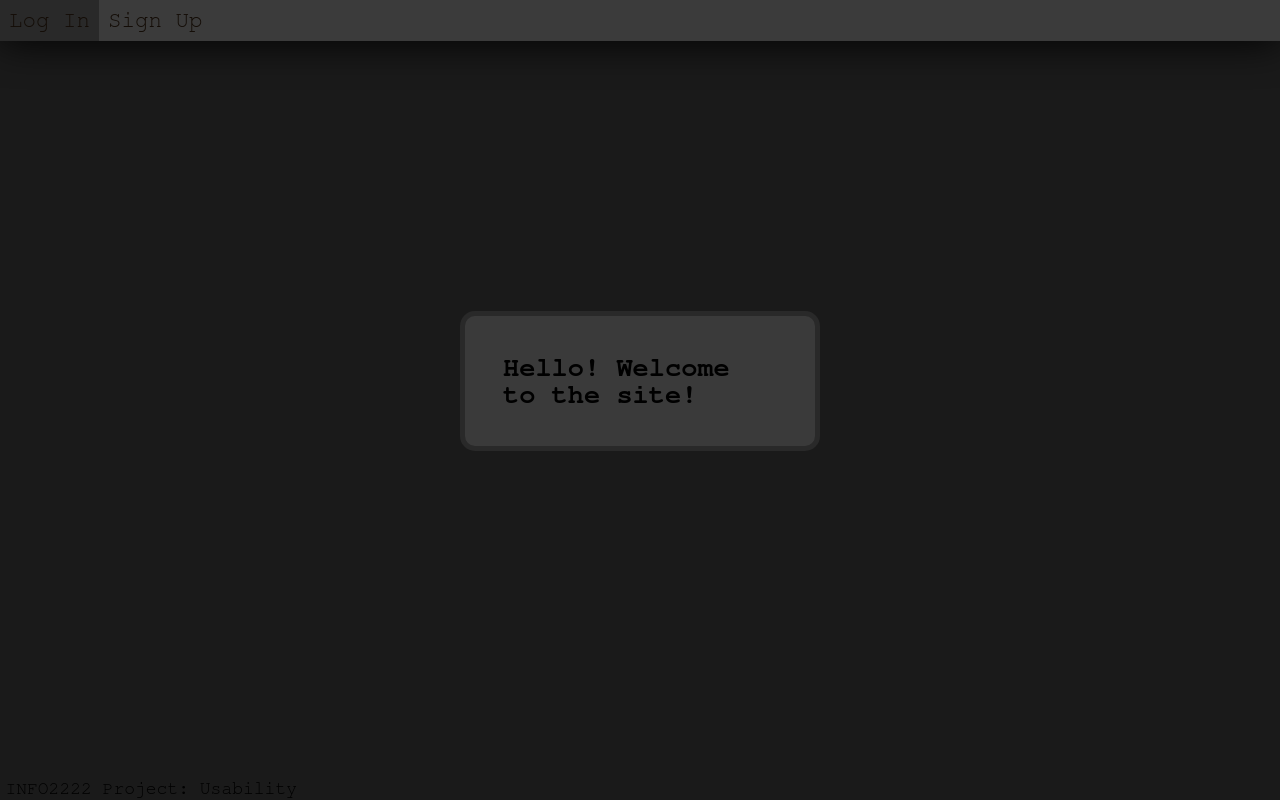
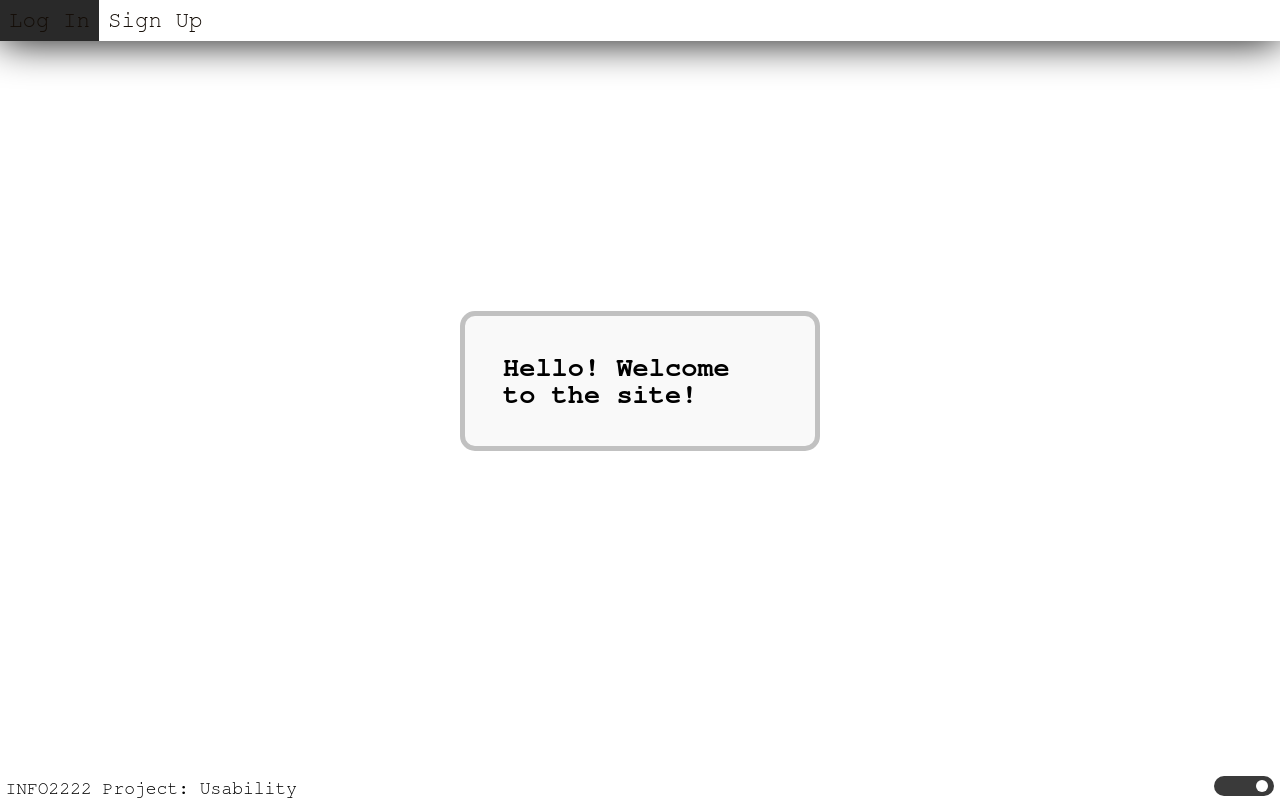
Before and after one commit to lopsy1/INFO2222-Usability, a Flask app: page / in a window 1280 px wide. Run offline with Flask 3, Linux system fonts and the light colour scheme; parts of the project's set-up code (start-up, migrations or seed data) failed here and were passed over.

Commit message:
Switch functionality to change between dark and light mode

```diff
--- a/static/css/style.css
+++ b/static/css/style.css
@@ -4,6 +4,7 @@
     --color-sec-0: #addca8;
     --color-acc-0: #57c985;
     --color-txt-0: #140d07;
+    transition-duration: 1s;
 }
 
 * {
@@ -35,6 +36,7 @@
     overflow: hidden;
     background-color: #3b3b3b;
     box-shadow: 0 0 40px;
+    transition-duration: 1s;
 }
 
 ul.button {
@@ -58,7 +60,6 @@
 nav a {
     float: left;
     padding: 0.5rem;
-    background-color: #3b3b3b;
     color: #140d07;
     font-size: 1.25rem;
     text-decoration: none;
@@ -78,7 +79,77 @@
     background-color: #3a3a3a;
     border-radius: 15px;
     border: 5px solid #292929;
+    transition-duration: 1s;
 }
+
+.switch {
+    position: relative;
+    display: inline-block;
+    width: 60px;
+    height: 20px;
+  }
+
+  /* Hide default HTML checkbox */
+  .switch input {
+    opacity: 0;
+    width: 0;
+    height: 0;
+  }
+
+  /* The slider */
+  .slider {
+    position: absolute;
+    cursor: pointer;
+    top: 0;
+    left: 0;
+    right: 0;
+    bottom: 0;
+    background-color: #ccc;
+    -webkit-transition: .4s;
+    transition: .4s;
+  }
+
+  .slider:before {
+    position: absolute;
+    content: "";
+    height: 12px;
+    width: 12px;
+    left: 4px;
+    bottom: 4px;
+    background-color: white;
+    -webkit-transition: .4s;
+    transition: .4s;
+  }
+
+  input:checked + .slider {
+    background-color: #3a3a3a;
+  }
+
+  input:focus + .slider {
+    box-shadow: 0 0 1px #3a3a3a;
+  }
+
+  input:checked + .slider:before {
+    -webkit-transform: translateX(38px);
+    -ms-transform: translateX(38px);
+    transform: translateX(38px);
+  }
+
+  /* Rounded sliders */
+  .slider.round {
+    border-radius: 34px;
+  }
+
+  .slider.round:before {
+    border-radius: 50%;
+  }
+
+
+  label.switch {
+    position: absolute;
+    bottom: 0.5%;
+    right: 0.5%;
+  }
 
 main.messaging-app {
     max-width: fit-content;
@@ -107,7 +178,6 @@
 }
 
 footer {
-    background-color: #1a1a1a;
     padding-bottom: 0.1rem;
     padding-left: 0.3rem;
     position: absolute;
--- a/static/js/includes.js
+++ b/static/js/includes.js
@@ -17,3 +17,104 @@
     document.querySelector("#nav-logged-in").style.display = "none";
     document.querySelector("#nav-logged-out").style.display = "";
 }
+
+function switch_function()
+{
+    let theme = localStorage.getItem("theme");
+    if( theme == "dark")
+    {
+        localStorage.setItem("theme", "light");
+        change_theme_light();
+    }
+
+    else
+    {
+        localStorage.setItem("theme", "dark")
+        change_theme_dark();
+    }
+}
+
+/* https://stackoverflow.com/a/70914757 */
+window.addEventListener("DOMContentLoaded", () => {
+let theme = localStorage.getItem("theme");
+if (theme === "dark") {
+  change_theme_dark_loaded();
+} else {
+  change_theme_light_loaded();
+}
+});
+
+
+/* Light mode style changes */
+function change_theme_light() {
+
+/* Changes main color */
+document.documentElement.style.setProperty("--color-prm-0", "#")
+document.querySelector("main").style.backgroundColor = "#f9f9f9";
+document.querySelector("main").style.border = "5px solid #c1c1c1";
+
+/* Changes nav color */
+document.querySelector("nav").style.backgroundColor = "#ffffff";
+
+document.querySelector("main").style.transitionDuration = "1s";
+document.querySelector("nav").style.transitionDuration = "1s";
+document.documentElement.style.setProperty("transition-duration", "1s")
+
+// Change button hover color
+// document.getElementsByName("ul a:hover").style.backgroundColor = "#f9f9f9"
+}
+
+/* same as above but instantly loads instead of transition */
+
+function change_theme_light_loaded() {
+
+    /* Changes main color */
+    document.documentElement.style.setProperty("--color-prm-0", "#")
+    document.querySelector("main").style.backgroundColor = "#f9f9f9";
+    document.querySelector("main").style.border = "5px solid #c1c1c1";
+
+    /* Changes nav color */
+    document.querySelector("nav").style.backgroundColor = "#ffffff";
+
+    document.querySelector("main").style.transitionDuration = "0s";
+    document.querySelector("nav").style.transitionDuration = "0s";
+    document.documentElement.style.setProperty("transition-duration", "0s")
+    // Change button hover color
+    // document.getElementsByName("ul a:hover").style.backgroundColor = "#f9f9f9"
+    }
+
+/* Dark mode style changes */
+function change_theme_dark() {
+/* Changes main color */
+document.documentElement.style.setProperty("--color-prm-0", "#1a1a1a")
+document.querySelector("main").style.backgroundColor = "#3a3a3a";
+document.querySelector("main").style.border = "5px solid #292929";
+
+/* Changes nav color */
+document.querySelector("nav").style.backgroundColor = "#3b3b3b";
+
+document.querySelector("main").style.transitionDuration = "1s";
+document.querySelector("nav").style.transitionDuration = "1s";
+document.documentElement.style.setProperty("transition-duration", "1s")
+
+// Change button hover color
+// document.getElementsByName("ul a:hover").style.backgroundColor = "#3a3a3a"
+}
+
+/* same as above but instantly loads instead of transition */
+function change_theme_dark_loaded() {
+    /* Changes main color */
+    document.documentElement.style.setProperty("--color-prm-0", "#1a1a1a")
+    document.querySelector("main").style.backgroundColor = "#3a3a3a";
+    document.querySelector("main").style.border = "5px solid #292929";
+
+    /* Changes nav color */
+    document.querySelector("nav").style.backgroundColor = "#3b3b3b";
+
+    document.querySelector("main").style.transitionDuration = "0s";
+    document.querySelector("nav").style.transitionDuration = "0s";
+    document.documentElement.style.setProperty("transition-duration", "0s")
+
+    // Change button hover color
+    // document.getElementsByName("ul a:hover").style.backgroundColor = "#3a3a3a"
+    }
--- a/templates/base.jinja
+++ b/templates/base.jinja
@@ -27,7 +27,7 @@
         <div id="nav-logged-in">
             <ul class="button">
                 <a href="/home">Home</a>
-                <a href="/friends">Friends</a>
+                <a href="/friends" >Friends</a>
             </ul>
 
             <div id="nav-username">
@@ -36,15 +36,22 @@
         </div>
         <div id="nav-logged-out">
             <ul class="button">
-                <a href="/login">Log In</a>
-                <a href="/signup">Sign Up</a>
+                <a href="/login" >Log In</a>
+                <a href="/signup" >Sign Up</a>
             </ul>
         </div>
     </nav>
     <!-- The content from any other page goes here -->
         {% block content %} {% endblock %}
-    <footer>INFO2222 Project: Usability</footer>
-    <script src="static/js/includes.js"></script>
+    <footer>
+    INFO2222 Project: Usability
+    </footer>
+    <label class="switch">
+    <input type="checkbox" id="ThemeCheckbox" onclick="switch_function()" checked>
+    <span class="slider round"></span>
+    </label>
+    <script src="static/js/includes.js">
+    </script>
 </body>
 
 </html>
--- a/templates/index.jinja
+++ b/templates/index.jinja
@@ -8,7 +8,7 @@
 {% block content %}
 <main>
     <section class="text">
-        <h2>Hello! Welcome to the site!</h2>
+        <h1>Hello! Welcome to the site!</h1>
     </section>
 </main>
 
--- a/templates/signup.jinja
+++ b/templates/signup.jinja
@@ -13,7 +13,8 @@
             <input id="username" autofocus /><br><br>
             <label for="password">Password</label><br>
             <input id="password" type="password" /><br><br>
-            <button class="signuplogin" onclick="signup()">Sign Up</button>        </div>
+            <button class="signuplogin" onclick="signup()">Sign Up</button>
+        </div>
     </section>
 </main>
 
```
